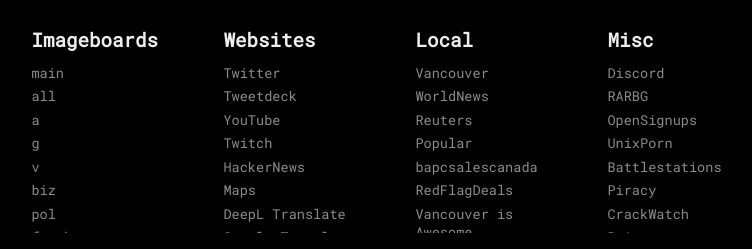
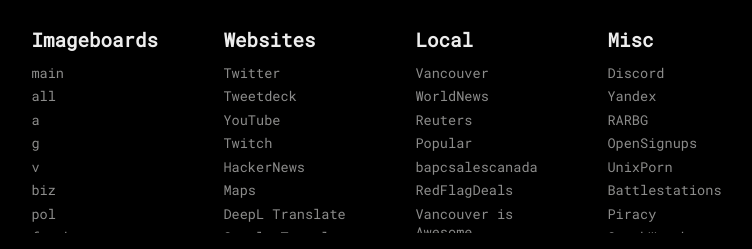
Before and after one commit to endlessnegoto/endlessnegoto.github.io, a plain HTML site: page index.html in a window 1280 px wide. Shown: the part 346-595 px from the top of the page, without its empty margins (245-997 px from the left). Drawn offline with Linux system fonts and the light colour scheme; no server answers; a script that the page names is missing.

Commit message:
Update index.html

```diff
--- a/index.html
+++ b/index.html
@@ -75,6 +75,7 @@
                 <div class="bookmark-title">Misc</div>
                 <div class="bookmark-inner-container">
                     <a class="bookmark" href="https://discord.com/login">Discord</a>
+                    <a class="bookmark" href="https://yandex.com/images/">Yandex</a>
                     <a class="bookmark" href="https://rarbg.to/index80.php">RARBG</a>
                     <a class="bookmark" href="https://www.reddit.com/r/OpenSignups/">OpenSignups</a>
                     <a class="bookmark" href="http://reddit.com/r/UnixPorn">UnixPorn</a>
```
